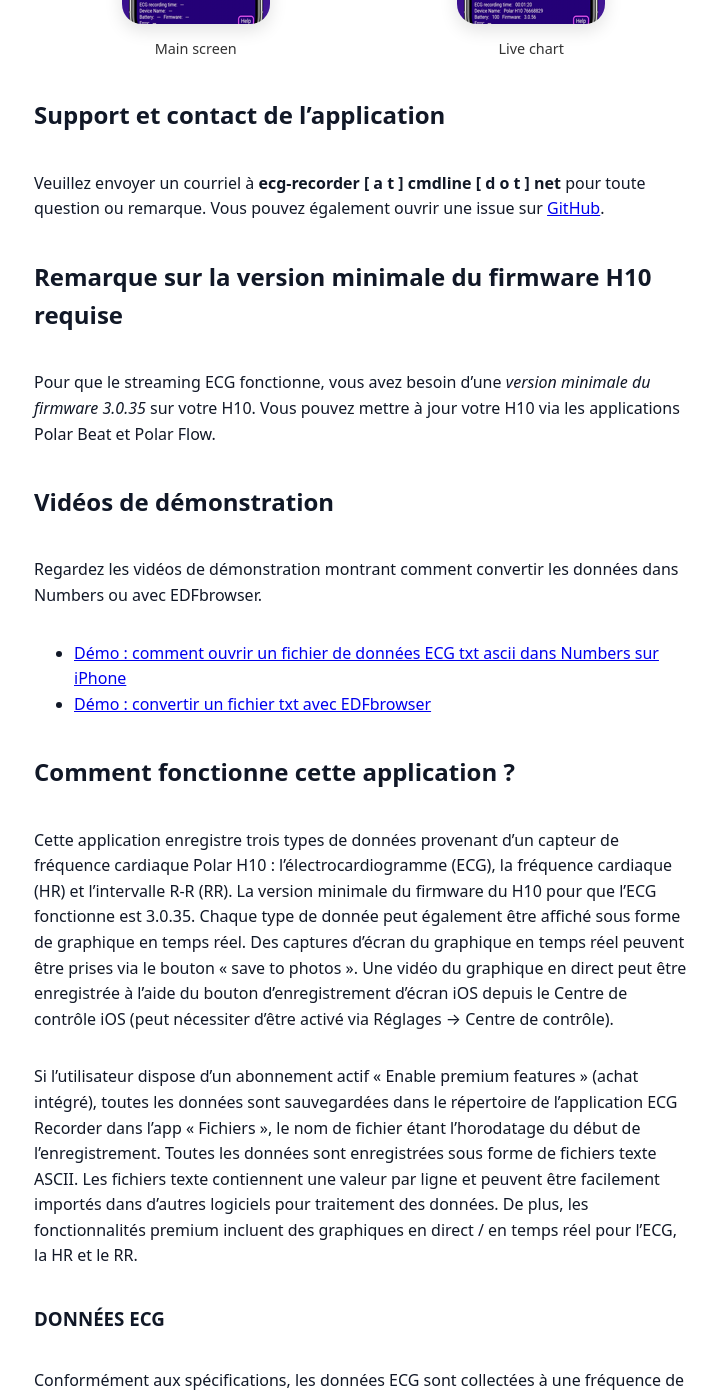
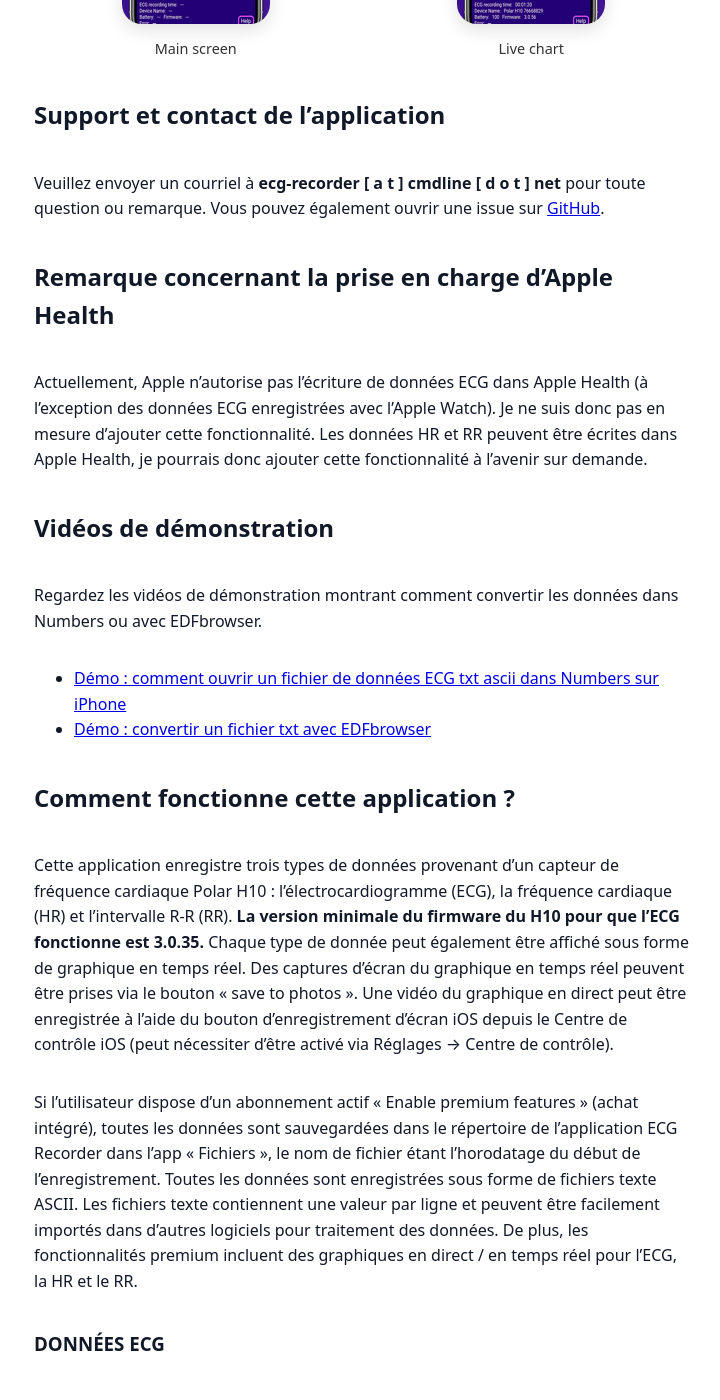
Before and after one commit to poml88/ecg-recorder-ios, a Jekyll site: the page built from fr/index.md, in a window 1280 px wide and 1400 px high, scrolled down 629 px. Shown: the whole window, without its empty margins (130-850 px from the left). Built offline with Jekyll 4.4.1, drawn with Linux system fonts in a browser that asks for light colours.

Commit message:
Update index.md

```diff
--- a/fr/index.md
+++ b/fr/index.md
@@ -13,9 +13,8 @@ permalink: /fr/
 
 Veuillez envoyer un courriel à **ecg-recorder [ a t ] cmdline [ d o t ] net** pour toute question ou remarque. Vous pouvez également ouvrir une issue sur [GitHub](https://github.com/poml88/ecg-recorder-ios).
 
-## Remarque sur la version minimale du firmware H10 requise
-
-Pour que le streaming ECG fonctionne, vous avez besoin d'une *version minimale du firmware 3.0.35* sur votre H10. Vous pouvez mettre à jour votre H10 via les applications Polar Beat et Polar Flow.
+## Remarque concernant la prise en charge d'Apple Health
+Actuellement, Apple n'autorise pas l'écriture de données ECG dans Apple Health (à l'exception des données ECG enregistrées avec l'Apple Watch). Je ne suis donc pas en mesure d'ajouter cette fonctionnalité. Les données HR et RR peuvent être écrites dans Apple Health, je pourrais donc ajouter cette fonctionnalité à l'avenir sur demande.
 
 ## Vidéos de démonstration
 
@@ -26,7 +25,7 @@ Regardez les vidéos de démonstration montrant comment convertir les données d
 
 ## Comment fonctionne cette application ?
 
-Cette application enregistre trois types de données provenant d'un capteur de fréquence cardiaque Polar H10 : l'électrocardiogramme (ECG), la fréquence cardiaque (HR) et l'intervalle R-R (RR). La version minimale du firmware du H10 pour que l'ECG fonctionne est 3.0.35. Chaque type de donnée peut également être affiché sous forme de graphique en temps réel. Des captures d'écran du graphique en temps réel peuvent être prises via le bouton « save to photos ». Une vidéo du graphique en direct peut être enregistrée à l'aide du bouton d'enregistrement d'écran iOS depuis le Centre de contrôle iOS (peut nécessiter d'être activé via Réglages → Centre de contrôle).
+Cette application enregistre trois types de données provenant d'un capteur de fréquence cardiaque Polar H10 : l'électrocardiogramme (ECG), la fréquence cardiaque (HR) et l'intervalle R-R (RR). **La version minimale du firmware du H10 pour que l'ECG fonctionne est 3.0.35.** Chaque type de donnée peut également être affiché sous forme de graphique en temps réel. Des captures d'écran du graphique en temps réel peuvent être prises via le bouton « save to photos ». Une vidéo du graphique en direct peut être enregistrée à l'aide du bouton d'enregistrement d'écran iOS depuis le Centre de contrôle iOS (peut nécessiter d'être activé via Réglages → Centre de contrôle).
 
 Si l'utilisateur dispose d'un abonnement actif « Enable premium features » (achat intégré), toutes les données sont sauvegardées dans le répertoire de l'application ECG Recorder dans l'app « Fichiers », le nom de fichier étant l'horodatage du début de l'enregistrement. Toutes les données sont enregistrées sous forme de fichiers texte ASCII. Les fichiers texte contiennent une valeur par ligne et peuvent être facilement importés dans d'autres logiciels pour traitement des données. De plus, les fonctionnalités premium incluent des graphiques en direct / en temps réel pour l'ECG, la HR et le RR.
 
```
